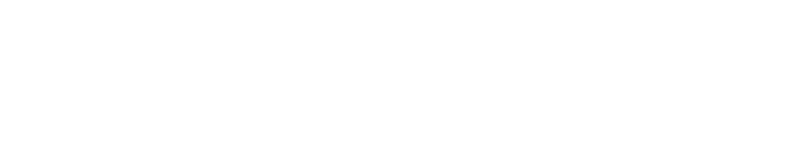
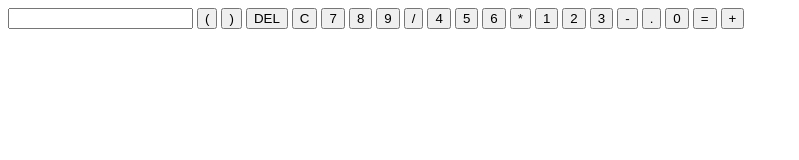
Before and after one commit to viktoriia-yash/calculator-vanilla-js, a plain HTML site: page index.html in a window 1280 px wide. Shown: the whole page, without its empty margins (0-799 px from the left). Drawn offline with Linux system fonts and the light colour scheme.

Commit message:
Added buttons and future display for the calculator to HTML file

```diff
--- a/index.html
+++ b/index.html
@@ -14,6 +14,35 @@
     <script src="js/script.js" defer></script>
   </head>
   <body>
+    <div class="calculator-container">
+      <form name="calculator">
+        <input id="display" autocomplete="off" type="text" value="" />
 
+        <input class="inputs" type="button" value="(" />
+        <input class="inputs" type="button" value=")" />
+        <input id="backspace" type="button" value="DEL" />
+        <input id="clear" type="button" value="C" />
+
+        <input class="inputs" type="button" value="7" />
+        <input class="inputs" type="button" value="8" />
+        <input class="inputs" type="button" value="9" />
+        <input class="operators" type="button" value="/" />
+
+        <input class="inputs" type="button" value="4" />
+        <input class="inputs" type="button" value="5" />
+        <input class="inputs" type="button" value="6" />
+        <input class="operators" type="button" value="*" />
+
+        <input class="inputs" type="button" value="1" />
+        <input class="inputs" type="button" value="2" />
+        <input class="inputs" type="button" value="3" />
+        <input class="operators" type="button" value="-" />
+
+        <input class="inputs" type="button" value="." />
+        <input class="inputs" type="button" value="0" />
+        <input id="equal" type="button" value="=" />
+        <input class="operators" type="button" value="+" />
+      </form>
+    </div>
   </body>
 </html>
```
